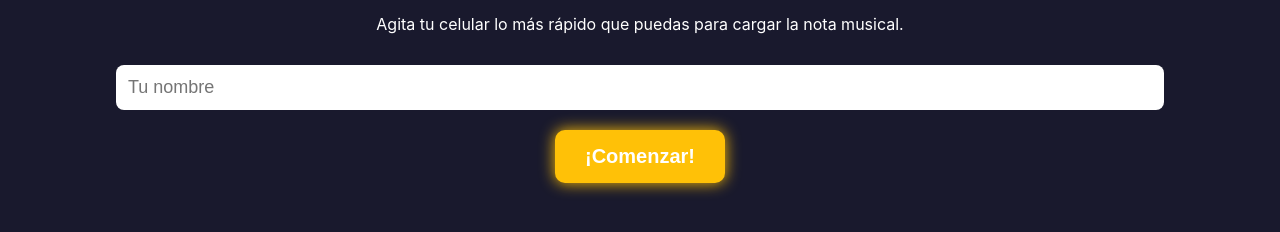
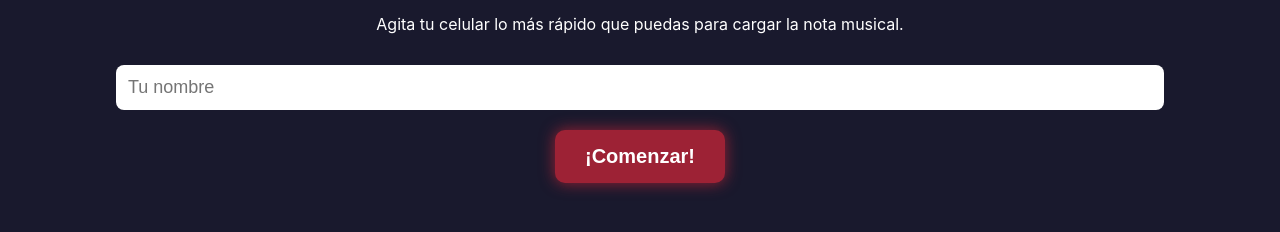
Before and after one commit to Kvw1L0/BeatPhoneSiegfried, a plain HTML site: page index.html in a window 1280 px wide. Shown: the part 344-576 px from the top of the page. Drawn offline with nearby package versions, Linux system fonts and the light colour scheme.

Commit message:
Update index.html

```diff
--- a/index.html
+++ b/index.html
@@ -12,7 +12,7 @@
   --electric-blue: #03DAC6;
   --dark-background: #1A1A2E;
   --glow-color: #E0F7FA;
-  --amber: #FFC107;
+  --amber: #9D2235;
 }
 
 body {
```
